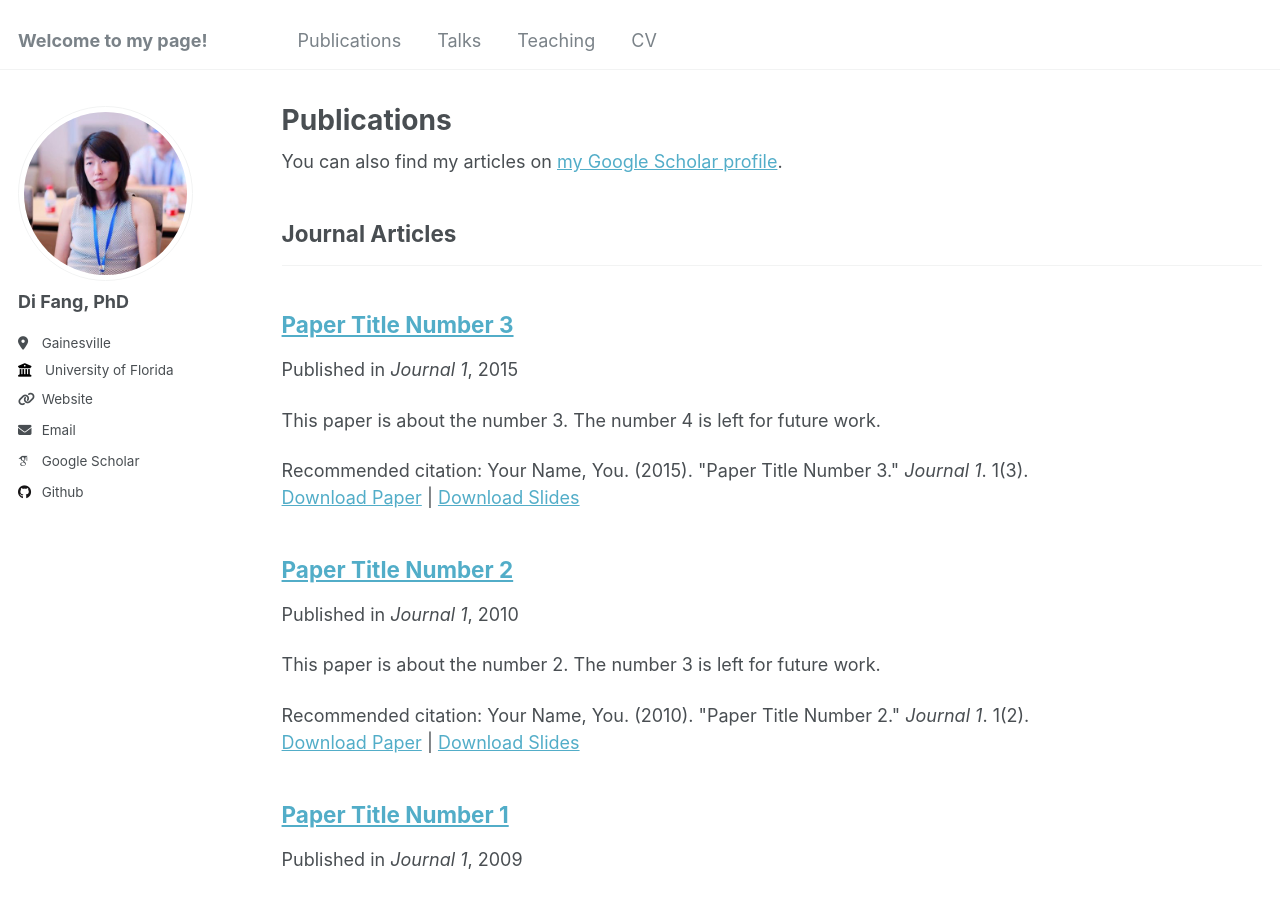
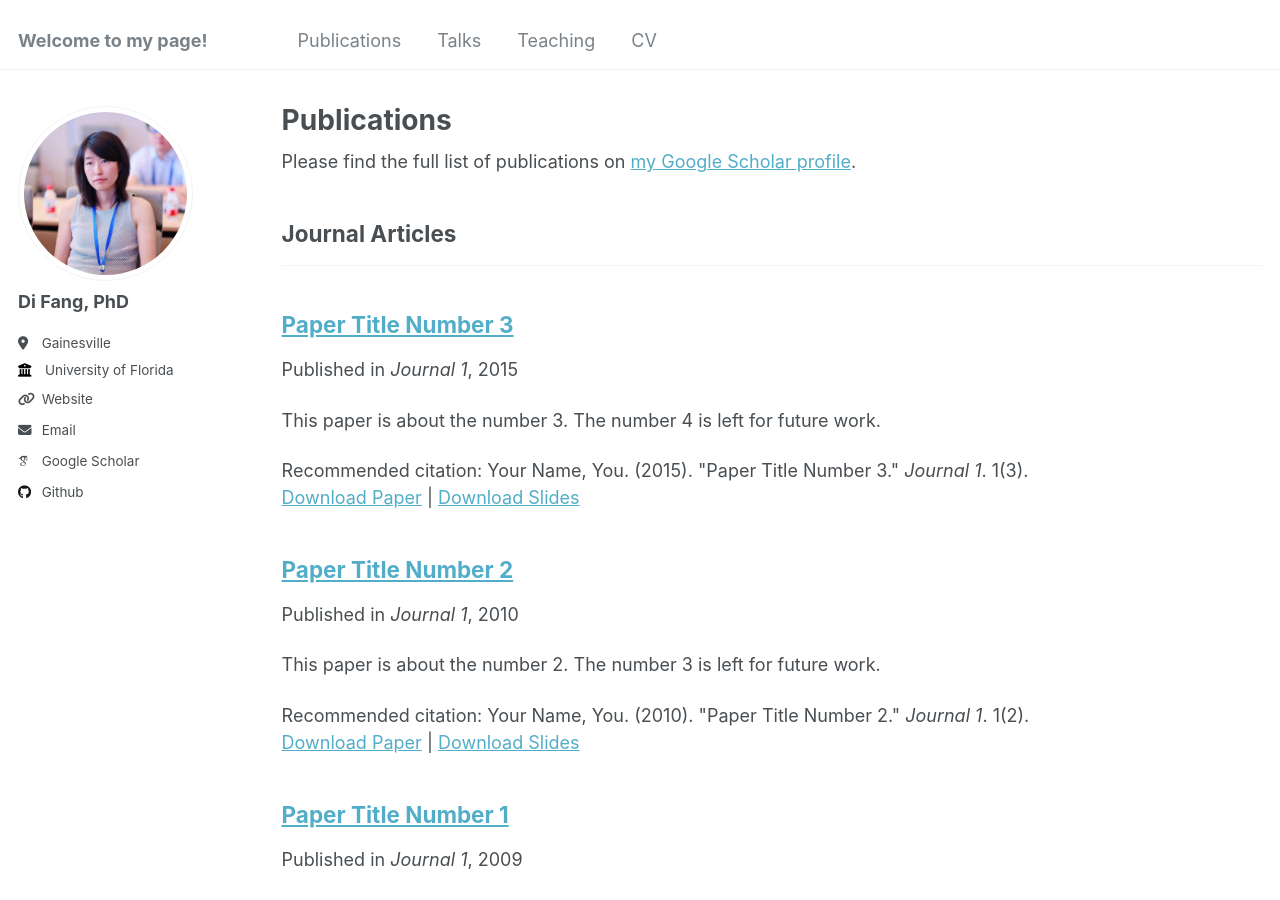
Before and after one commit to fangdi2009/mypage, a Jekyll site: the page built from _pages/publications.html, in a window 1280 px wide and 900 px high. Built offline with Jekyll 4.4.1, drawn with Linux system fonts in a browser that asks for light colours; some web fonts are replaced.

Commit message:
Update publications.html

```diff
--- a/_pages/publications.html
+++ b/_pages/publications.html
@@ -6,7 +6,7 @@ author_profile: true
 ---
 
 {% if site.author.googlescholar %}
-  <div class="wordwrap">You can also find my articles on <a href="{{site.author.googlescholar}}">my Google Scholar profile</a>.</div>
+  <div class="wordwrap">Please find the full list of publications on <a href="{{https://scholar.google.com/citations?user=Qq5DoMsAAAAJ&hl=en}}">my Google Scholar profile</a>.</div>
 {% endif %}
 
 {% include base_path %}
```
